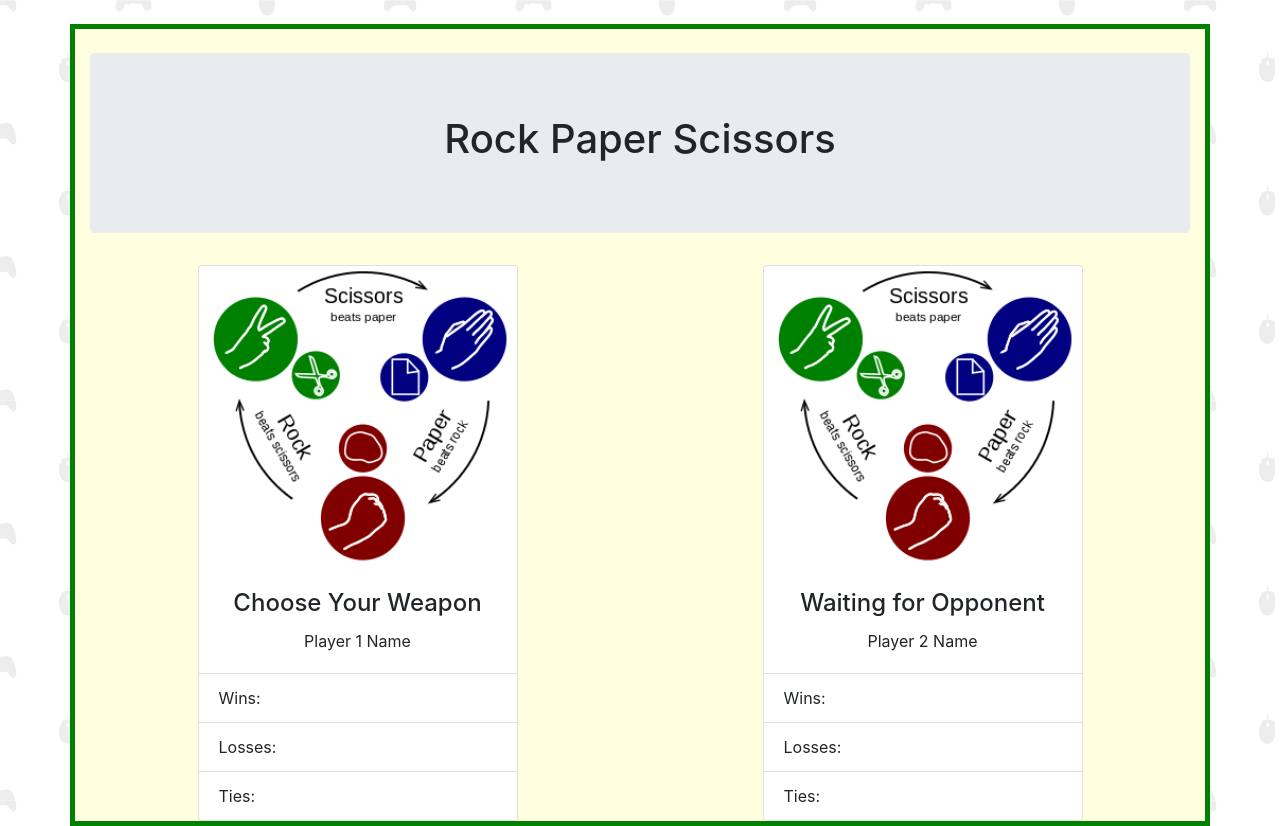
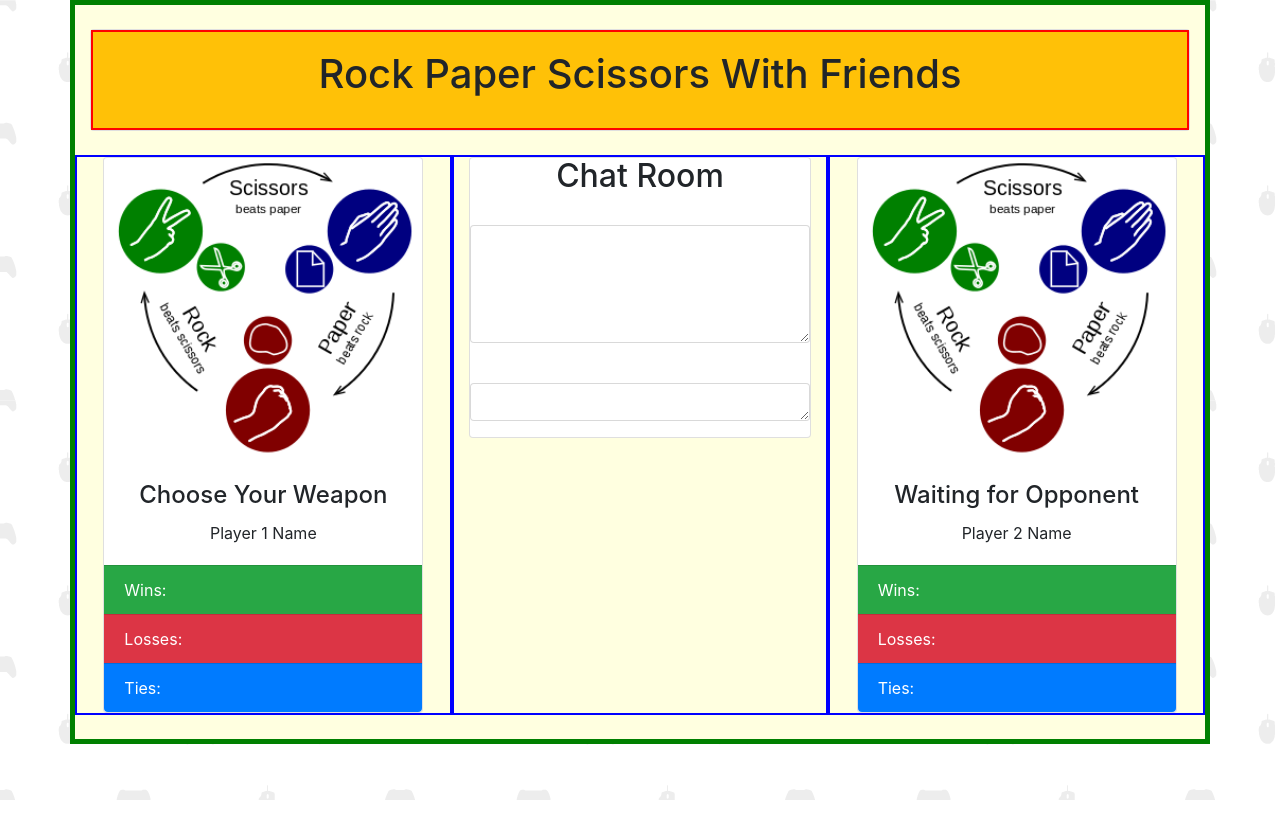
Before and after one commit to BIMATN/RPS-Multiplayer, a plain HTML site: page index.html in a window 1280 px wide. After the commit the page ends 800 px from the top, so only its background shows below. Drawn offline with nearby package versions, Linux system fonts and the light colour scheme.

Commit message:
more design

```diff
--- a/index.html
+++ b/index.html
@@ -23,40 +23,58 @@
   </script>
 </head>
 <body>
+	<div class="container">
 	<br>
-	<div class="container">
+		<div class="card">
+		  <div class="card-body bg-warning" style="border: 2px solid red;">
+		    <h1 class="card-title text-center">Rock Paper Scissors With Friends</h1>
+		  </div>
+		</div>
 		<br>
-		<div class="jumbotron"><h1 class="text-center">Rock Paper Scissors</h1></div>
 		<div class="row">
-			<div class="col-6">
+			<div class="col-4" style="border: 2px solid blue;">
 				<div class="card mx-auto" style="width: 20rem;">
 				  <img class="card-img-top" src="assets/images/rps-howto.png" alt="rules of the game">
 				  <div class="card-body">
 				    <h4 class="card-title text-center">Choose Your Weapon</h4>
-				    <p class="card-text text-center">Player 1 Name</p>
+				    <p class="card-text text-center" id="p1Name">Player 1 Name</p>
 				  </div>
-				  <ul class="list-group list-group-flush">
-				    <li class="list-group-item">Wins: </li>
-				    <li class="list-group-item">Losses: </li>
-				    <li class="list-group-item">Ties: </li>
+				  <ul class="list-group list-group-flush" style="color:white;">
+				    <li class="list-group-item bg-success">Wins: </li>
+				    <li class="list-group-item bg-danger">Losses: </li>
+				    <li class="list-group-item bg-primary">Ties: </li>
 				  </ul>
 				</div>
 			</div>
-			<div class="col-6">
+			<div class="col-4" style="border: 2px solid blue;">
+				<div class="card">
+					<h2 class="text-center">Chat Room</h2>
+					<div class="form-group">
+					    <label for="exampleFormControlTextarea1"></label>
+					    <textarea class="form-control" id="exampleFormControlTextarea1" rows="5"></textarea>
+					</div>
+					<div class="form-group">
+					    <label for="exampleFormControlTextarea1"></label>
+					    <textarea class="form-control" id="exampleFormControlTextarea1" rows="1"></textarea>
+					</div>
+				</div>
+			</div>
+			<div class="col-4" style="border: 2px solid blue;">
 				<div class="card mx-auto" style="width: 20rem;">
 				  <img class="card-img-top" src="assets/images/rps-howto.png" alt="rules of the game">
 				  <div class="card-body">
 				    <h4 class="card-title text-center">Waiting for Opponent</h4>
-				    <p class="card-text text-center">Player 2 Name</p>
+				    <p class="card-text text-center" id="p2Name">Player 2 Name</p>
 				  </div>
-				  <ul class="list-group list-group-flush">
-				    <li class="list-group-item">Wins: </li>
-				    <li class="list-group-item">Losses: </li>
-				    <li class="list-group-item">Ties: </li>
+				  <ul class="list-group list-group-flush" style="color:white;">
+				    <li class="list-group-item bg-success">Wins: </li>
+				    <li class="list-group-item bg-danger">Losses: </li>
+				    <li class="list-group-item bg-primary">Ties: </li>
 				  </ul>
 				</div>
 			</div>
 		</div>
+		<br>
 	</div>
 </body>
 </html>
```
